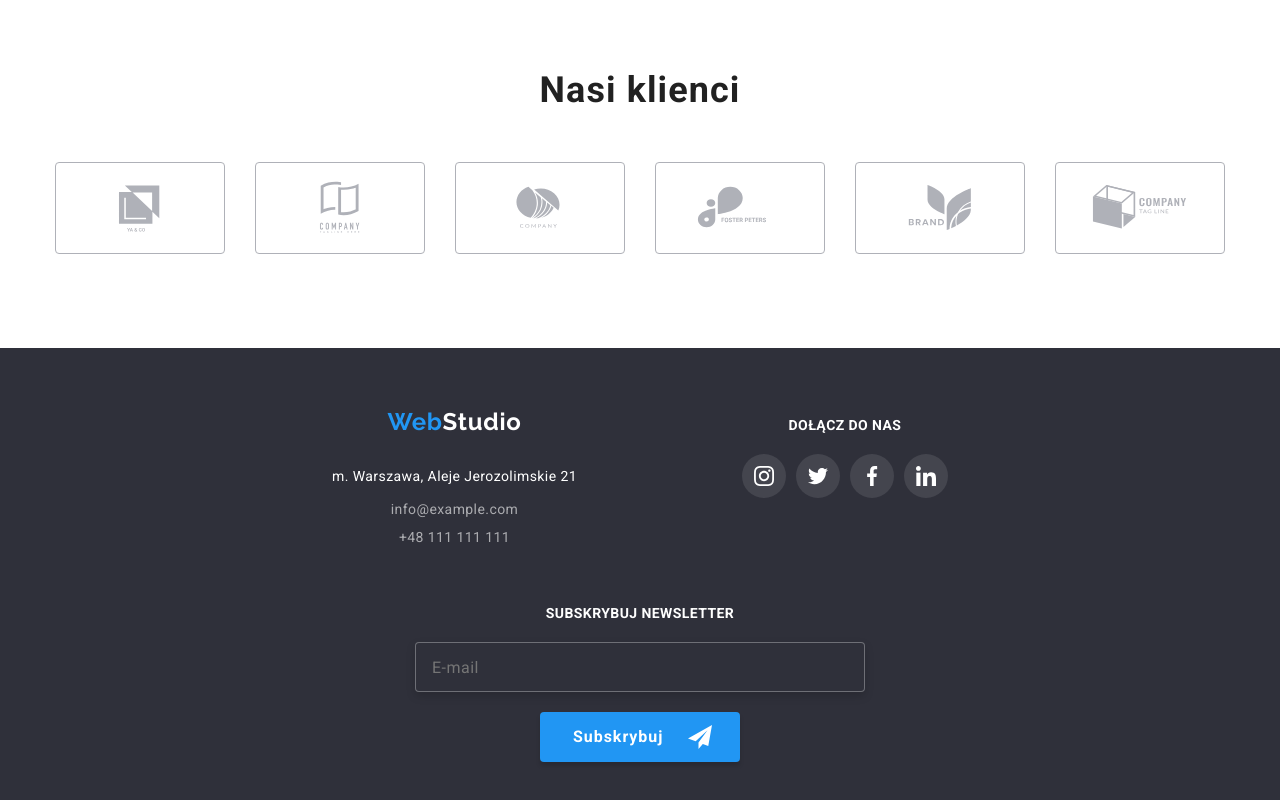
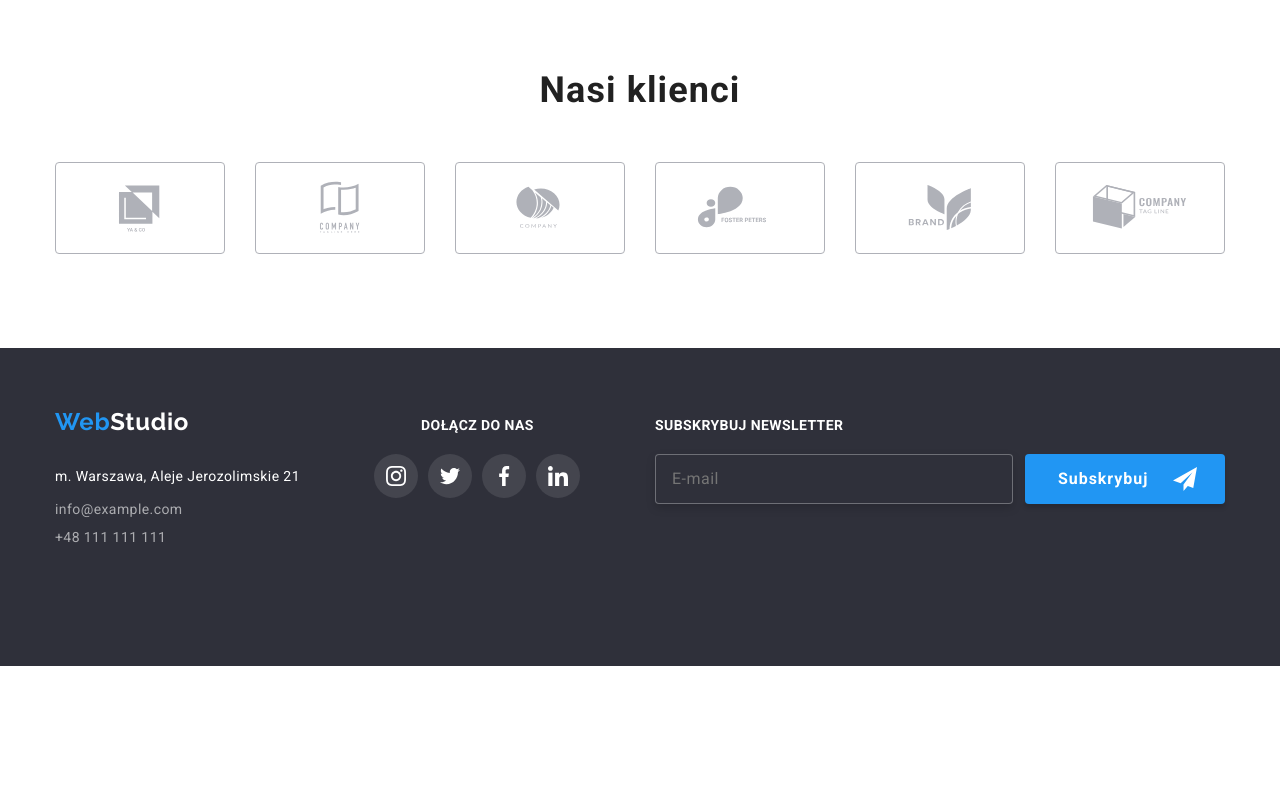
Before and after one commit to BartoszZygmunt/goit-markup-hw-08, a plain HTML site: page index.html in a window 1280 px wide. Shown: the part 2330-3130 px from the top of the page. After the commit the page ends 2996 px from the top, so only its background shows below. Drawn offline with nearby package versions, Linux system fonts and the light colour scheme.

Commit message:
hw 8 ready

```diff
--- a/sass/components/_footer.scss
+++ b/sass/components/_footer.scss
@@ -7,6 +7,10 @@
 	@include mq(tablet) {
 		column-gap: 165px;
 		align-items: baseline;
+	}
+	@include mq(desktop) {
+		gap: 0;
+		justify-content: space-between;
 	}
 }
 .footer__logo {
@@ -30,6 +34,9 @@
 		&:hover {
 			color: getColor(accent-color);
 		}
+	}
+	@include mq(desktop) {
+		text-align: left;
 	}
 }
 
@@ -74,6 +81,9 @@
 .footer__address--margin {
 	margin-bottom: 12px;
 	text-align: center;
+	@include mq(desktop) {
+		text-align: left;
+	}
 }
 .margin-bottom-none {
 	margin-bottom: 0;
@@ -117,6 +127,9 @@
 	@include mq(tablet) {
 		width: 450px;
 	}
+	@include mq(desktop) {
+		width: 570px;
+	}
 }
 .div3__newsletter-text-top {
 	font-family: "Roboto";
@@ -130,12 +143,21 @@
 	color: getColor(secondary-text-color);
 	margin-bottom: 20px;
 	text-align: center;
+	@include mq(desktop) {
+		text-align: left;
+	}
 }
 .footer__form {
 	display: flex;
 	flex-direction: column;
 	justify-content: center;
 	align-items: center;
+	@include mq(desktop) {
+		flex-direction: row;
+		justify-content: center;
+		align-items: center;
+		gap: 12px;
+	}
 }
 
 .footer__email {
@@ -157,6 +179,10 @@
 		line-height: 1.25;
 		letter-spacing: 0.03em;
 		color: rgba(255, 255, 255, 0.6);
+	}
+	@include mq(desktop) {
+		width: 358px;
+		margin-bottom: 0;
 	}
 }
 
```
Also changed, not shown: css/main.min.css, 1 other file.
